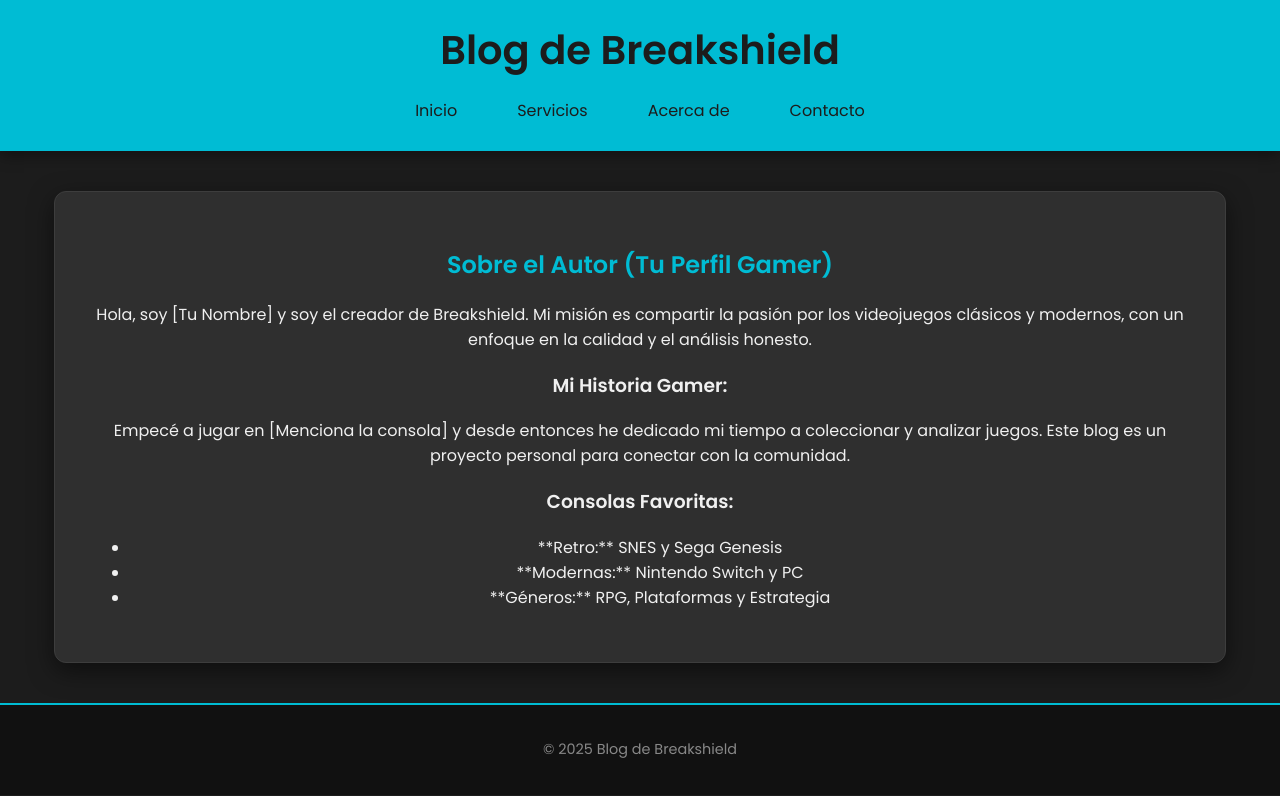
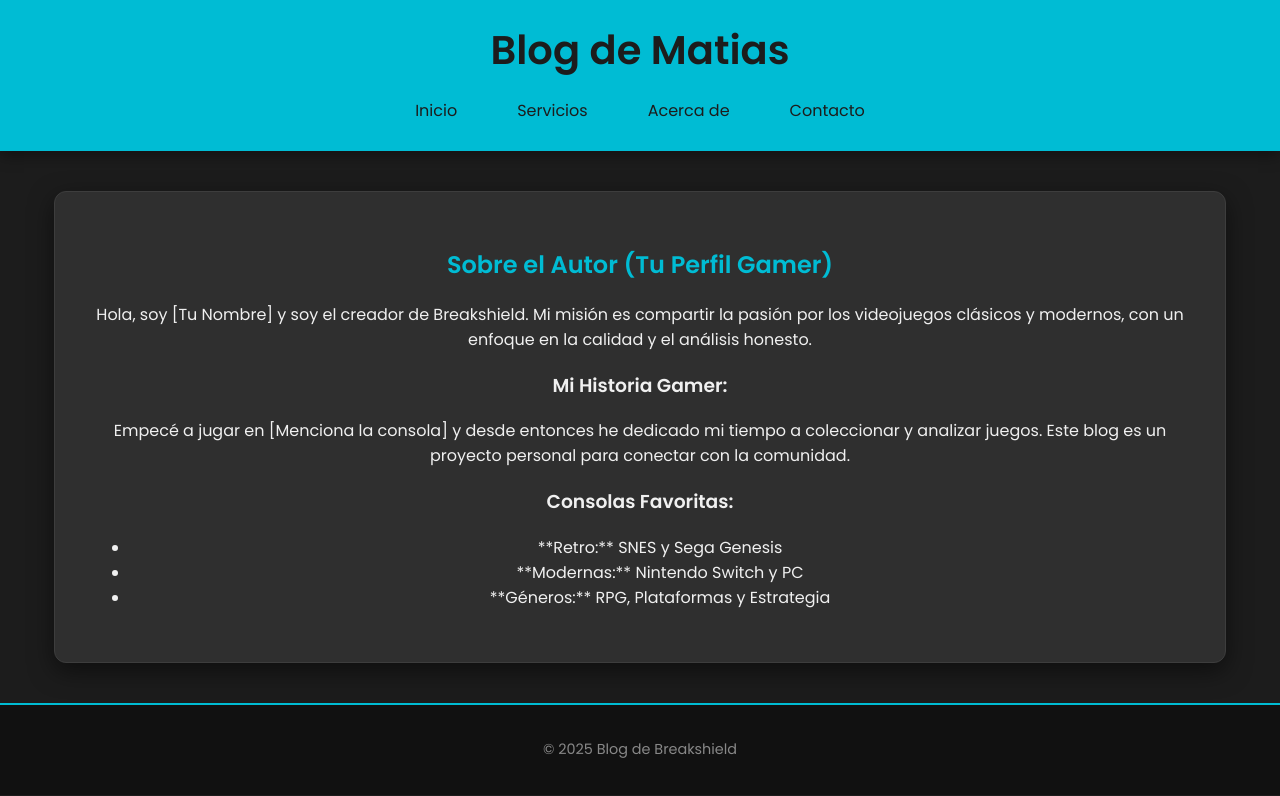
Before and after one commit to youngfury-maker/web-prueba, a plain HTML site: page acerca.html in a window 1280 px wide. Drawn offline with Linux system fonts and the light colour scheme.

Commit message:
Cambio de nombre del blog

```diff
--- a/acerca.html
+++ b/acerca.html
@@ -11,7 +11,7 @@
 </head>
 <body>
     <header>
-        <h1>Blog de Breakshield</h1>
+        <h1>Blog de Matias</h1>
         <button class="menu-toggle" id="menu-toggle">☰</button>
         <nav id="main-nav">
             <ul>
```
